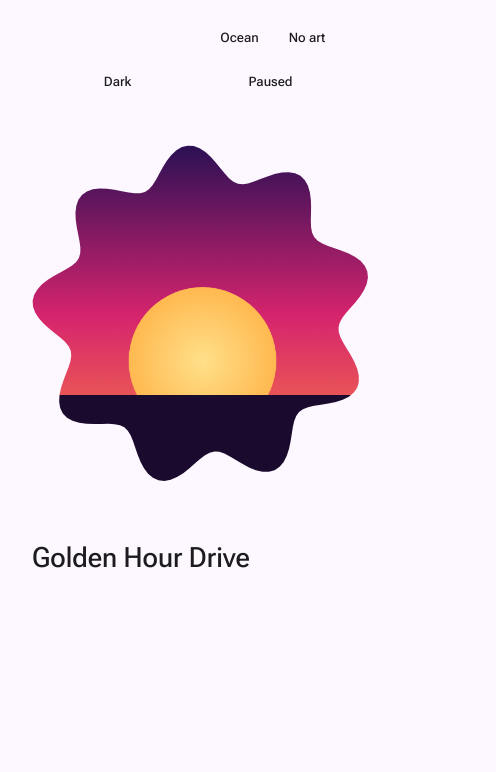
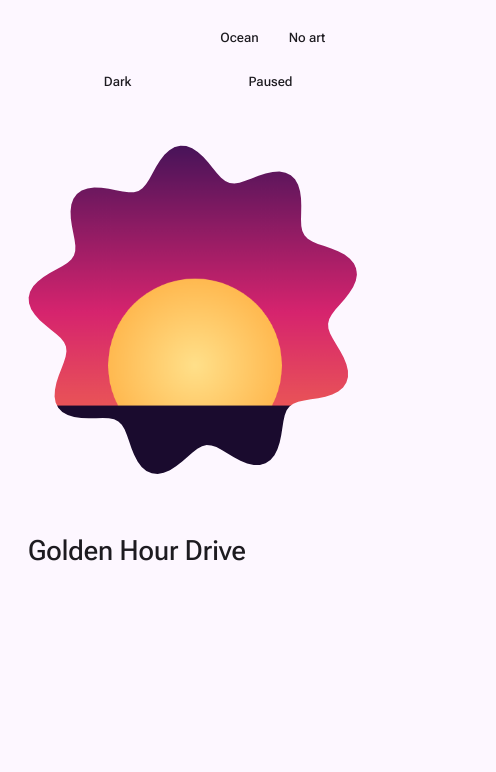
Before and after one commit to Rabbitwingz/Auxparty, a website built with Vite: page web/design.html in a window 390 px wide. Shown: the part 55-827 px from the top of the page, 496 px wide, since content can reach past the window. Built offline with nearby package versions, Linux system fonts and the light colour scheme; what @material/material-color-utilities would draw is missing.

Commit message:
Web direction page: fix rotated-shape clipping, phone overflow, sticky player height
Co-Authored-By: Claude Opus 5 <noreply@anthropic.com>

```diff
--- a/web/src/design/design.css
+++ b/web/src/design/design.css
@@ -52,6 +52,8 @@
 
 .remote {
   display: grid;
+  /* minmax(0, …) lets columns shrink below their content, so nothing overflows sideways. */
+  grid-template-columns: minmax(0, 1fr);
   gap: 16px;
   max-width: 1200px;
   margin: 0 auto;
@@ -74,6 +76,10 @@
 }
 
 .art-wrap { width: 100%; max-width: 380px; margin: 0 auto 28px; }
+/* Two-pane layout: the sticky player must fit the window, so art yields first. */
+@media (min-width: 900px) {
+  .art-wrap { max-width: min(380px, calc(100dvh - 580px)); min-width: 160px; margin-bottom: 20px; }
+}
 .art {
   aspect-ratio: 1;
   clip-path: url(#art-clip);
@@ -120,10 +126,11 @@
 }
 .volume .slider { flex: 1; }
 
-/* Phones: the large controls must still fit a 360px-wide screen. */
-@media (max-width: 420px) {
+/* Phones: narrow, tall skip buttons (as on Android) so the controls fit 360px. */
+@media (max-width: 480px) {
+  .remote { padding-inline: 12px; }
   .player { padding: 20px 16px; border-radius: var(--md-shape-xl-increased); }
-  .transport .icon-btn.size-l { --size: 72px; --icon: 28px; }
+  .transport .icon-btn.size-l { --size: 80px; --width: 56px; --icon: 28px; }
   .transport .icon-btn.size-xl.wide { --size: 96px; --width: 136px; --icon: 36px; }
 }
 
--- a/web/src/design/main.ts
+++ b/web/src/design/main.ts
@@ -48,7 +48,16 @@ const square = roundedSquare(0.3);
 const cookie9 = cookie(9);
 let shapeProgress = 1;
 let rotation = 0;
-const redrawClip = () => clipPath.setAttribute('d', morphPath(square, cookie9, shapeProgress, rotation));
+// The clip stays unrotated and the container turns instead (as on Android, which
+// rotates the whole layer). Rotating the path inside a fixed box would let the box
+// slice off the square's corners whenever playback paused at an angle.
+const redrawClip = () => clipPath.setAttribute('d', morphPath(square, cookie9, shapeProgress));
+const applyRotation = () => {
+  artCanvasHost.style.transform = `rotate(${rotation}deg)`;
+  // Counter-rotate the artwork so only the outline turns; 1.2x keeps corners covered.
+  const cover = artCanvasHost.firstElementChild as HTMLElement | null;
+  if (cover) cover.style.transform = `rotate(${-rotation}deg) scale(1.2)`;
+};
 const shape = new SpringValue(1, springs.spatialSlow, (v) => {
   shapeProgress = v;
   redrawClip();
@@ -59,7 +68,7 @@ let lastFrame = performance.now();
 const spin = (now: number) => {
   if (state.playing) rotation = (rotation + ((now - lastFrame) / 24_000) * 360) % 360;
   lastFrame = now;
-  redrawClip();
+  applyRotation();
   requestAnimationFrame(spin);
 };
 requestAnimationFrame(spin);
@@ -167,6 +176,7 @@ function renderTime() {
 function render() {
   const cover = state.art === 'sunset' ? sunset() : state.art === 'ocean' ? ocean() : null;
   artCanvasHost.replaceChildren(cover ?? h('div', { class: 'art-empty' }, icon('music_note')));
+  applyRotation();
   applyScheme((cover && seedFromImage(cover)) ?? BRAND_SEED, state.dark);
 
   const track = TRACKS[state.art];
```
